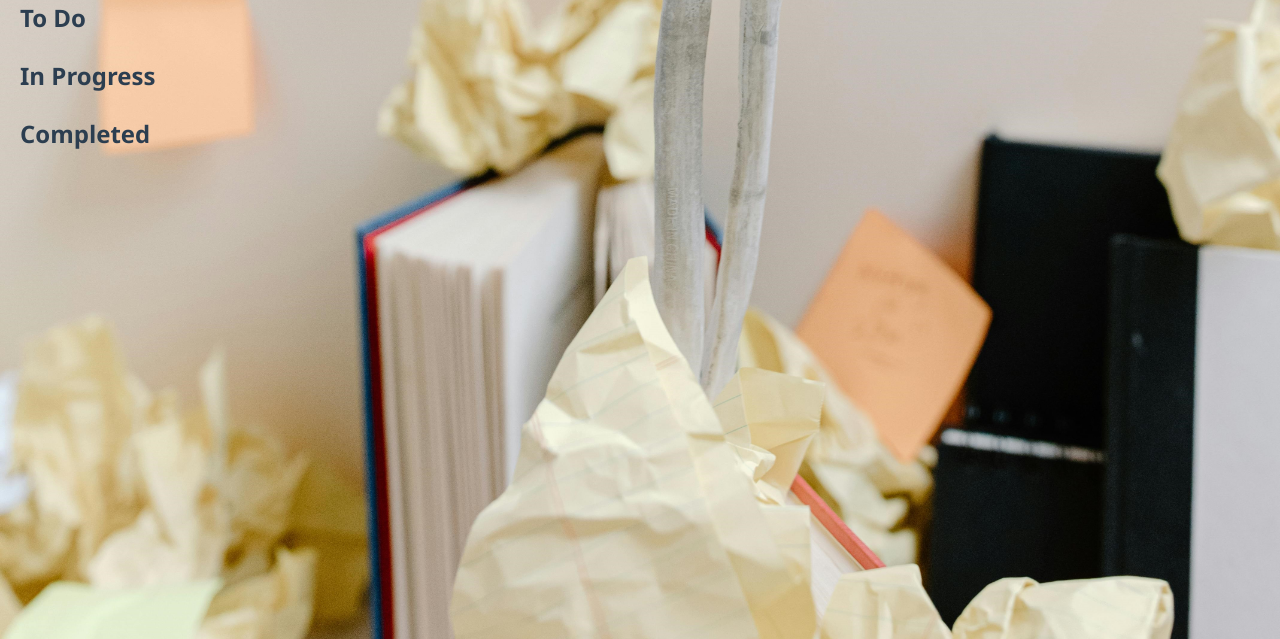
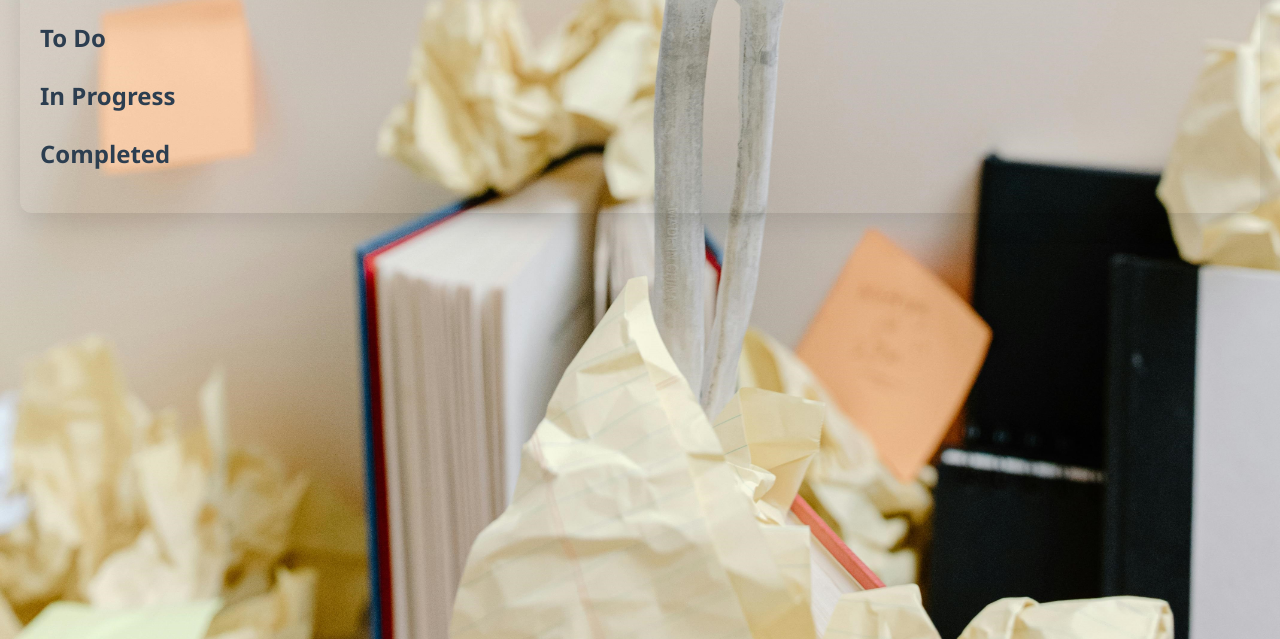
Before and after one commit to 1632Pelma/Todo_List, a plain HTML site: page index.html in a window 1280 px wide. Shown: the part 161-800 px from the top of the page. Drawn offline with Linux system fonts and the light colour scheme.

Commit message:
added styling for the .container

```diff
--- a/styles.css
+++ b/styles.css
@@ -9,3 +9,10 @@ body {
     line-height: 1.6;
     color: #2c3e50;
 }
+.container {
+    max-width: 1200px;
+    margin: 0 auto;
+    border-radius: 12px;
+    box-shadow: 0 10px 25px rgba(0,0,0,0.1);
+    padding: 20px;
+}
```
